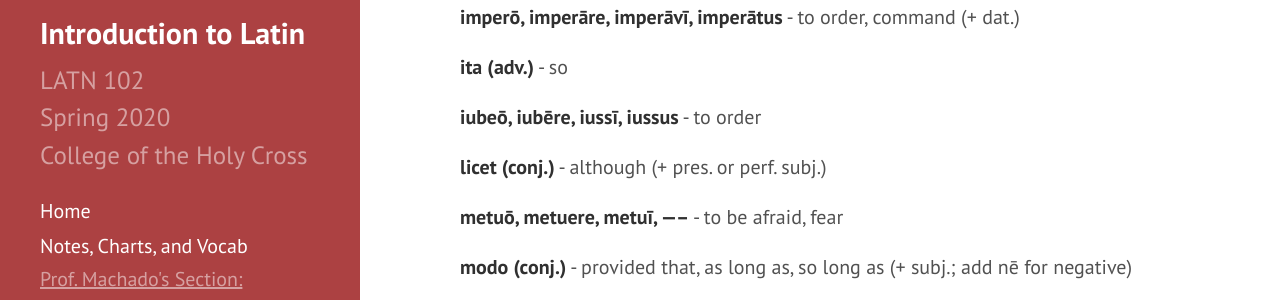
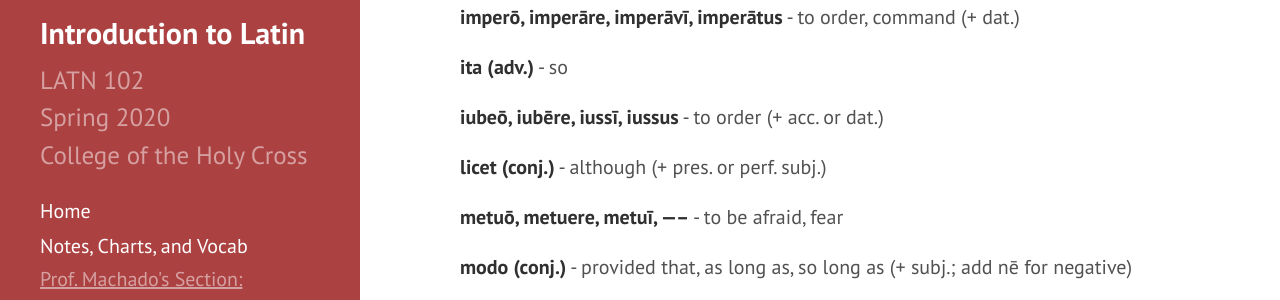
Before and after one commit to DLibatique/LATN102-S20, a Jekyll site: the page built from vocab/master-LATN102.md, in a window 1280 px wide and 900 px high, scrolled down 454 px. Shown: the part 156-456 px from the top of the window. Built offline with Jekyll 4.4.1, drawn with Linux system fonts in a browser that asks for light colours.

Commit message:
updated iubeo

```diff
--- a/vocab/master-LATN102.md
+++ b/vocab/master-LATN102.md
@@ -26,7 +26,7 @@ This is a master list of vocabulary that is being used in LATN 102 in Spring 202
 
 **ita (adv.)** - so
 
-**iubeō, iubēre, iussī, iussus** - to order
+**iubeō, iubēre, iussī, iussus** - to order (+ acc. or dat.)
 
 **licet (conj.)** - although (+ pres. or perf. subj.)
 
```
